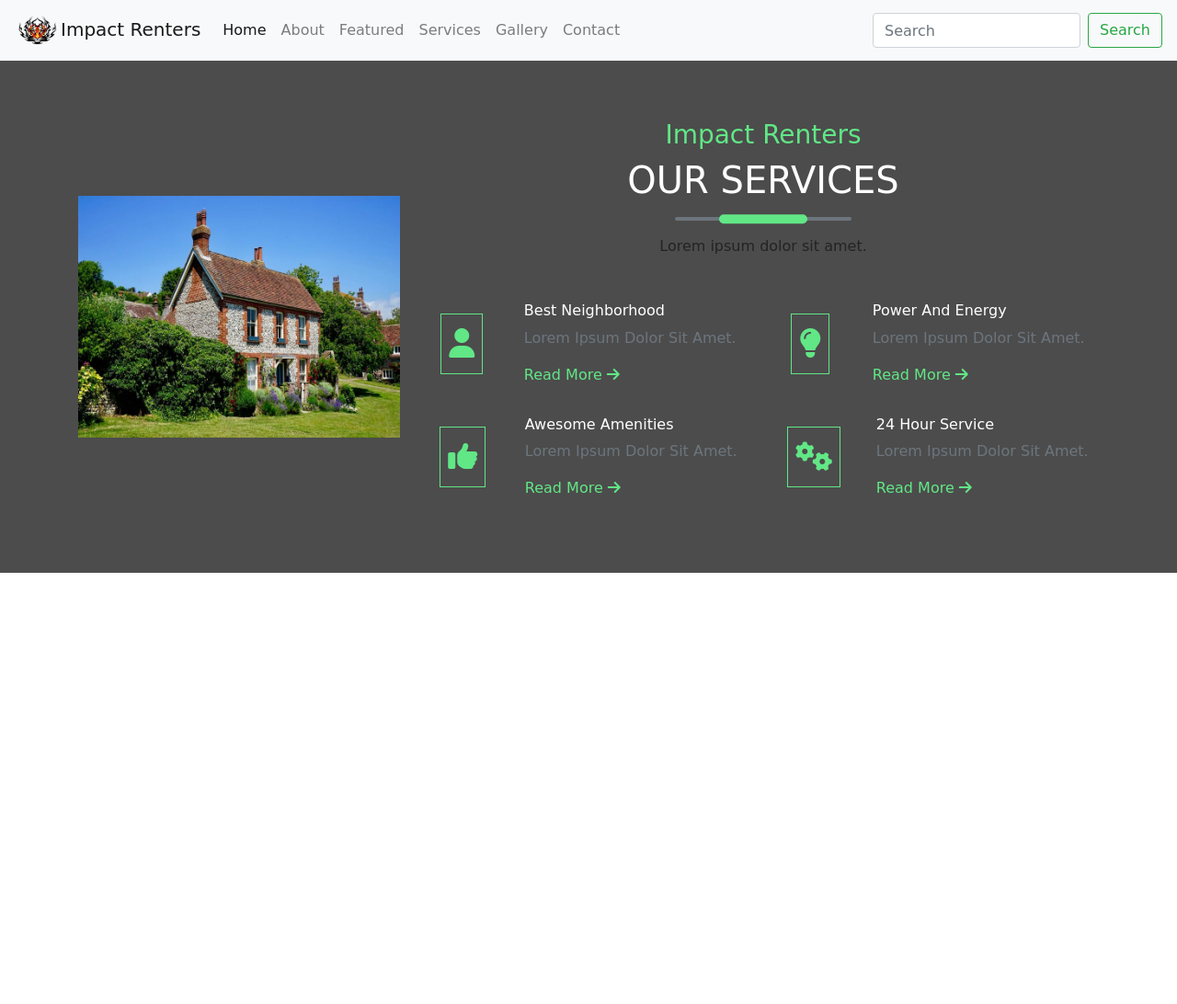
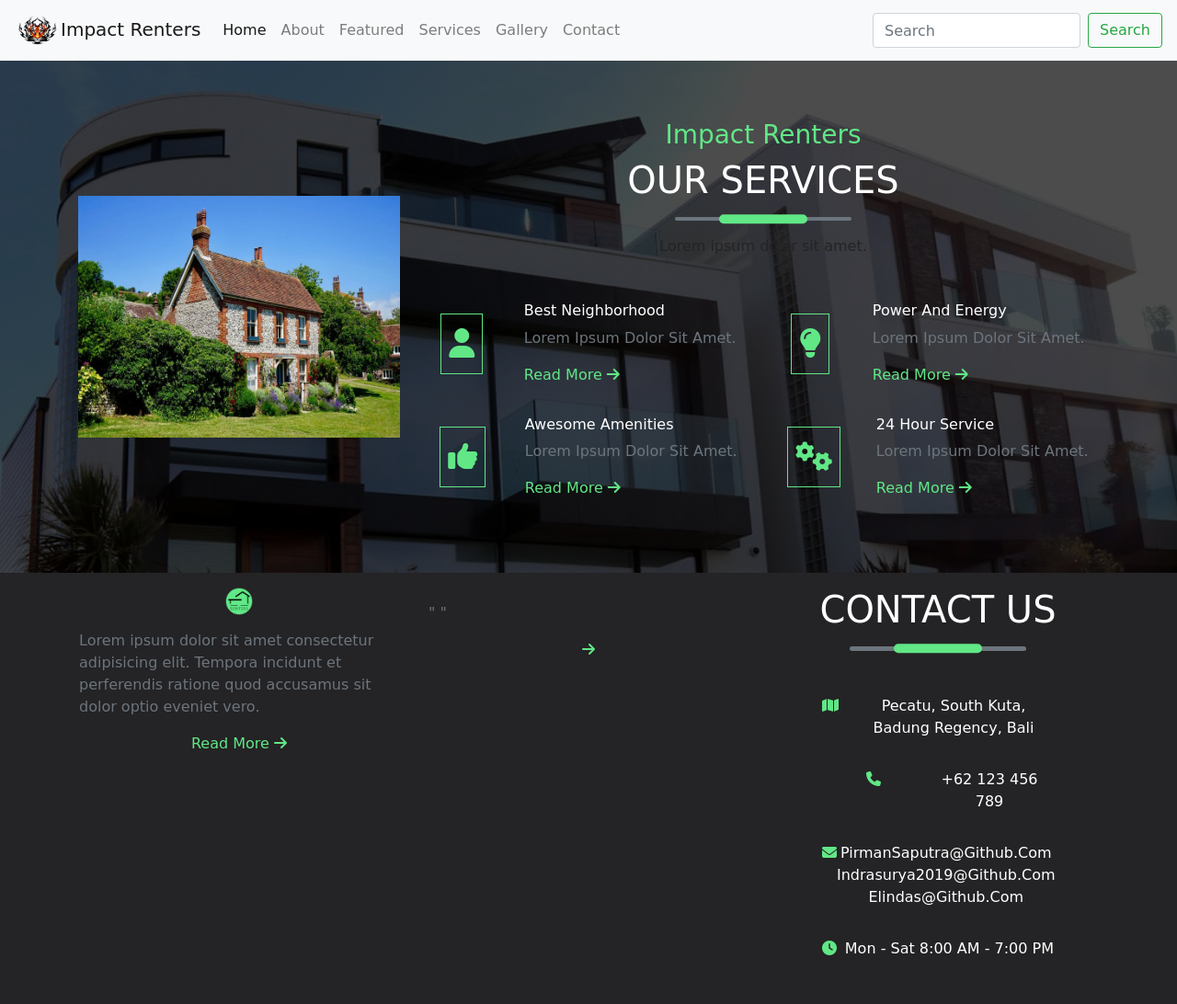
Before and after one commit to pirman-ss/week-one-project, a plain HTML site: page services.html in a window 1280 px wide. Shown: the whole page at 92% size. Before the commit the page ends 800 px from the top, so only its background shows below. Drawn offline with nearby package versions, Linux system fonts and the light colour scheme.

Commit message:
Finish merge all

```diff
--- a/index.css
+++ b/index.css
@@ -16,7 +16,7 @@ a {
 
 .banner-img {
   min-height: 250px;
-  background: url(../assets/images/bannerBcg.jpeg) center/cover fixed no-repeat;
+  background: url(../img/bannerBcg.jpeg) center/cover fixed no-repeat;
   position: relative;
 }
 
--- a/services.html
+++ b/services.html
@@ -181,31 +181,86 @@
       <!-- end of services section -->
 
 
+      <footer class="footer py-2" id="footer">
+        <div class="container">
+          <div class="row">
+            <div class="col-md-4 px-3 text-center my-2">
+              <img src="assets/img/logo.png" class="img-fluid" alt="company image" />
+              <p class="text-muted my-3 text-left">
+                Lorem ipsum dolor sit amet consectetur adipisicing elit. Tempora
+                incidunt et perferendis ratione quod accusamus sit dolor optio
+                eveniet vero.
+              </p>
+              <a href="#" class="text-green service-link text-capitalize">read more <span> <i
+                    class="fas fa-arrow-right"></i>
+                </span>
+              </a>
+            </div>
+            <div class="col-md-4 px-3 text-center my-2">
+              <!--
+                https://www.iconfinder.com/icons/2012967/architecture_design_home_owner_house_housing_real_estate_roof_icon
+                Creative Commons (Attribution 3.0 Unported);
+                https://www.iconfinder.com/Myart
+              -->
+              <!-- <img src="assets/img/logo.png" class="img-fluid" alt="company image" /> -->
+              <p class="text-muted my-3 text-left">
+                " "
+              </p>
+              <a href="#" class="text-green service-link text-capitalize"> <span> <i class="fas fa-arrow-right"></i>
+                </span>
+              </a>
+            </div>
+            <div class="col-md-4 mx-auto px-3 text-center my-2">
 
-      <!-- <footer>
-        <section style="background-color: cadetblue;">
-          <div class="container">
-            <div class="row">
-              <div class="col-md-12 text-center">
-                <h1>Contact Me</h1>
-                <p>
-                  For more info please contact at :
-                  <a href="mailto:pirman0290@gmail.com">pirman0290@gmail.com</a>
-                </p>
-                <hr />
-                <p>
-                  <a href="https://www.instagram.com/"
-                    ><img src="assets/images/instagram.png" alt="instagram"
-                  /></a>
-                  <a href="https://www.facebook.com/"
-                    ><img src="assets/images/facebook.png" alt="facebook"
-                  /></a>
+              <!-- section title -->
+              <div class="row">
+                <div class="col text-center mb-3">
+                  <h1 class="text-uppercase text-white">contact us</h1>
+                  <div class="title-underline my-3 bg-secondary">
+                    <div class="title-underline__center"></div>
+                  </div>
+                </div>
+              </div>
+              <!-- end of section title -->
+              <!-- single contact -->
+              <div class="single-contact px-5 my-3 d-flex justify-content-between">
+                <span class="text-green mr-3"> <i class="fas fa-map"></i> </span>
+                <p class="text-white text-capitalize">
+                  Pecatu, South Kuta, Badung Regency, Bali
                 </p>
               </div>
+              <!-- end of  single contact -->
+              <!-- single contact -->
+              <div class="single-contact px-5 my-3 d-flex justify-content-center">
+                <span class="text-green mx-5"> <i class="fas fa-phone"></i> </span>
+                <p class="text-white text-capitalize">
+                  +62 123 456 789
+                </p>
+              </div>
+              <!-- end of  single contact -->
+              <!-- single contact -->
+              <div class="single-contact px-5 my-3 d-flex justify-content-between">
+                <span class="text-green "> <i class="fas fa-envelope"></i> </span>
+                <p class="text-white text-capitalize">
+                  PirmanSaputra@github.com
+                  Indrasurya2019@github.com
+                  elindas@github.com
+                </p>
+              </div>
+
+              <!-- end of  single contact -->
+              <!-- single contact -->
+              <div class="single-contact px-5 my-3 d-flex justify-content-between">
+                <span class="text-green "> <i class="fas fa-clock"></i> </span>
+                <p class="text-white text-capitalize">
+                  mon - sat 8:00 AM - 7:00 PM
+                </p>
+              </div>
+              <!-- end of  single contact -->
             </div>
           </div>
-        </section>
-      </footer> -->
+        </div>
+      </footer>
     </main>
 
     <script
```
Also changed, not shown: featured.html (+76 -20 lines), gallery.html (+2 -2 lines), img/bannerBcg.jpeg (added).
